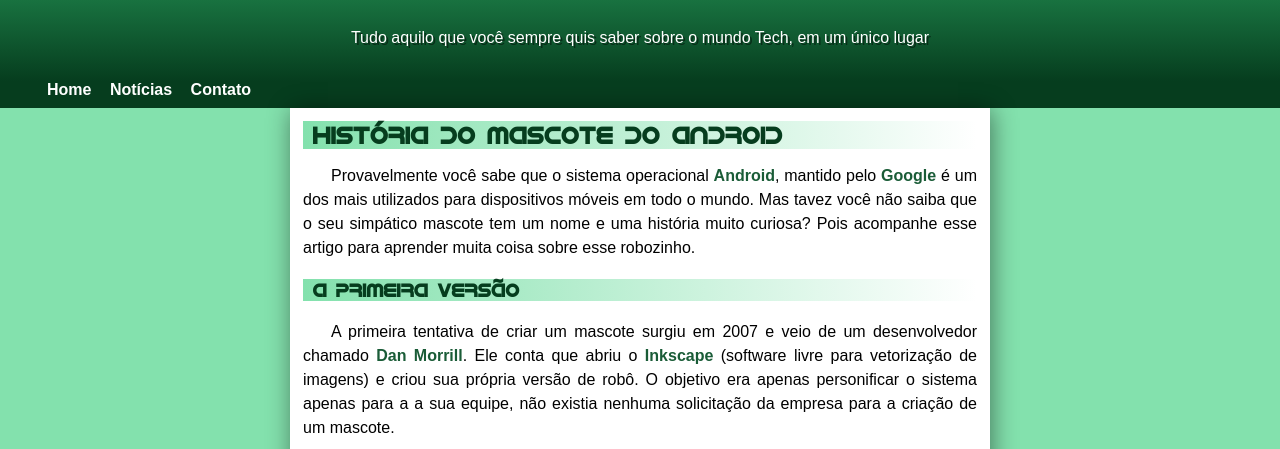
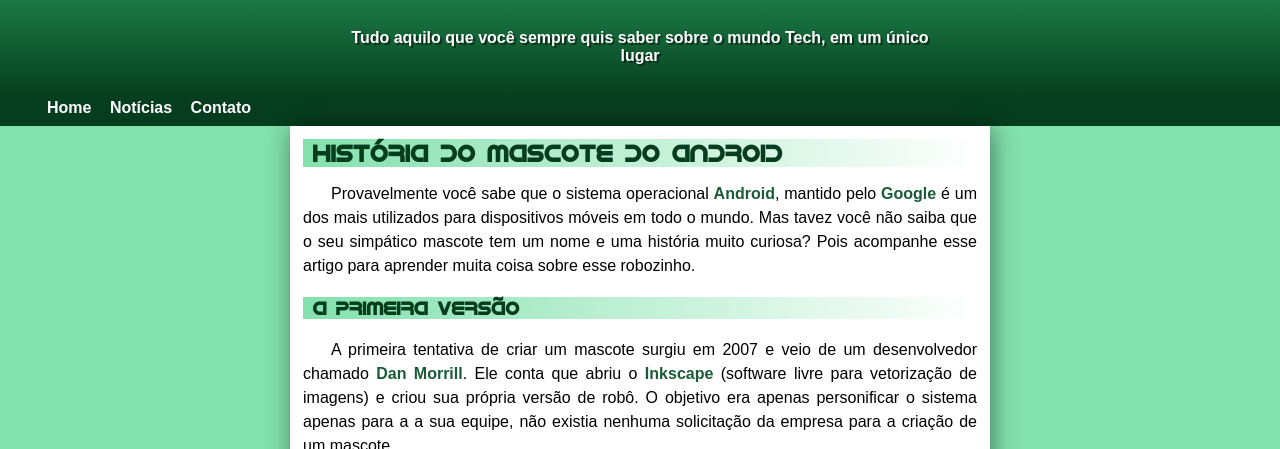
Before and after one commit to JoaoCondedotcar/html-css, a plain HTML site: page desafios/desafio 010/index.html in a window 1280 px wide. Shown: the part 162-611 px from the top of the page. Drawn offline with Linux system fonts and the light colour scheme.

Commit message:
header paragrath correction

```diff
--- a/desafios/desafio 010/style.css
+++ b/desafios/desafio 010/style.css
@@ -40,6 +40,8 @@ header > h1{
     text-align: center;
 }
 header > p{
+    font-size: 1em;
+    font-weight: bold;
     margin: auto;
     text-align: center;
     max-width: 600px;
```
